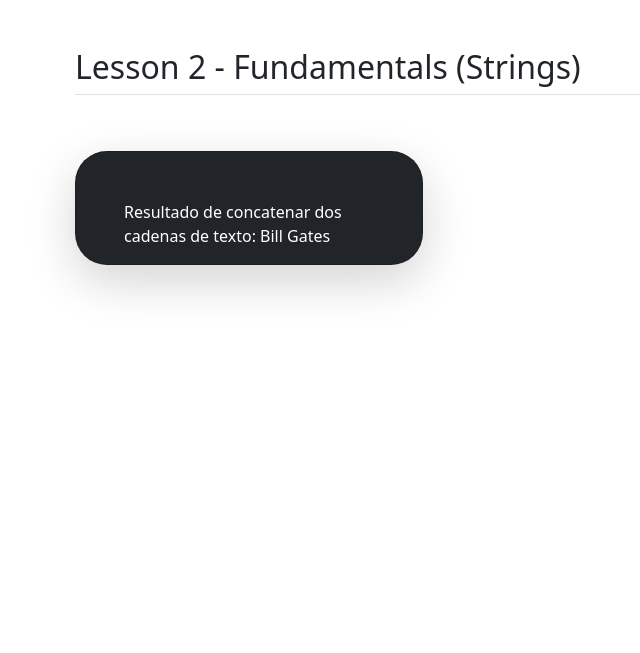
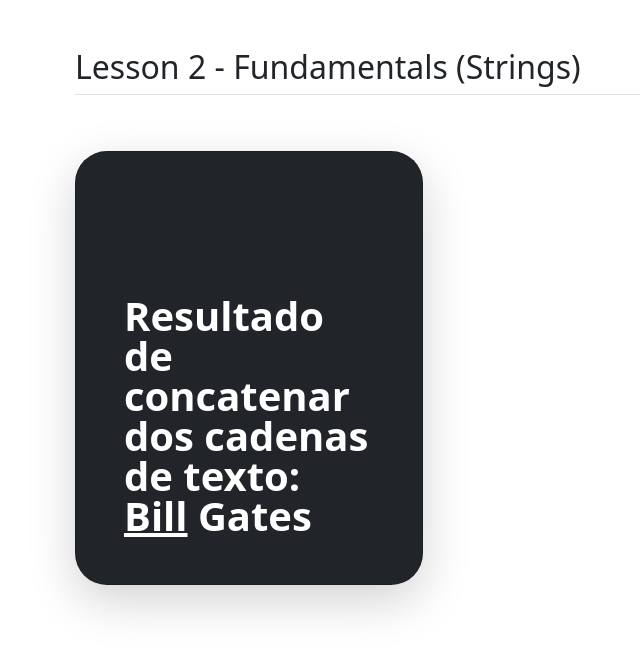
Before and after one commit to edenilsonpineda/php-learning, a PHP site: page /strings.php in a window 1280 px wide. Shown: the top 653 px of the page, without its empty margins (19-659 px from the left). Run offline with PHP 8.4, Linux system fonts and the light colour scheme; some libraries are stand-ins or nearby versions.

Commit message:
add strings example

```diff
--- a/lesson_2/fundamentals/strings.php
+++ b/lesson_2/fundamentals/strings.php
@@ -31,7 +31,7 @@
                                 $firstName  = (String) 'Bill';
                                 $lastName   = (String) 'Gates';
 
-                                echo 'Resultado de concatenar dos cadenas de texto: '.$firstName . ' ' . $lastName . '<br>';
+                                echo '<h3 class="pt-5 mt-5 mb-4 display-6 lh-1 fw-bold">Resultado de concatenar dos cadenas de texto: <u>'.$firstName . '</u> ' . $lastName . '<h3>';
                             ?>
                         </div>
                     </div>
```
